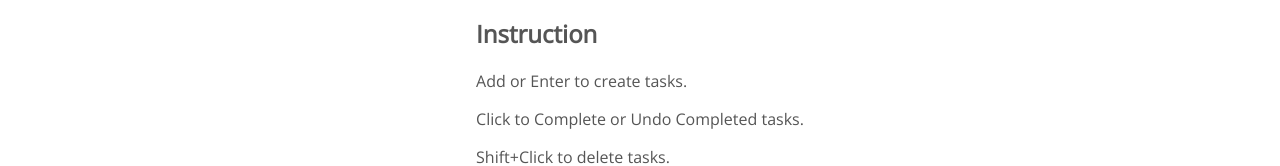
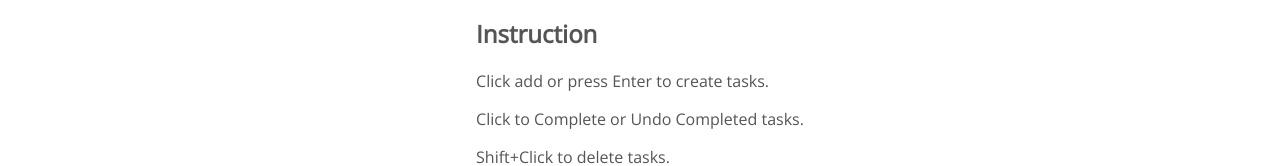
Before and after one commit to itdev161-sp2020/Sut-Tuang-p1, a website: page public/index.html in a window 1280 px wide. Shown: the part 121-287 px from the top of the page. Drawn offline with nearby package versions, Linux system fonts and the light colour scheme; no server answers.

Commit message:
Completed Front-end

```diff
--- a/public/index.html
+++ b/public/index.html
@@ -13,12 +13,14 @@
     <h1>Todo List</h1>
   </header>
   <main>
+
     <section>
       <h2>Instruction</h2>
-      <p>Add or Enter to create tasks.</p>
+      <p>Click add or press Enter to create tasks.</p>
       <p>Click to Complete or Undo Completed tasks.</p>
       <p>Shift+Click to delete tasks.</p>
     </section>
+
     <div id="todo-container">
       <section id="input-list-container">
         <input type="text" id="input-task" placeholder="Add new task..">
@@ -33,6 +35,7 @@
         </ul>
       </section>
     </div>
+
   </main>
   <!-- <script src="https://ajax.googleapis.com/ajax/libs/jquery/3.4.1/jquery.min.js"></script> -->
   <script src="js/jquery.js"></script>
```
